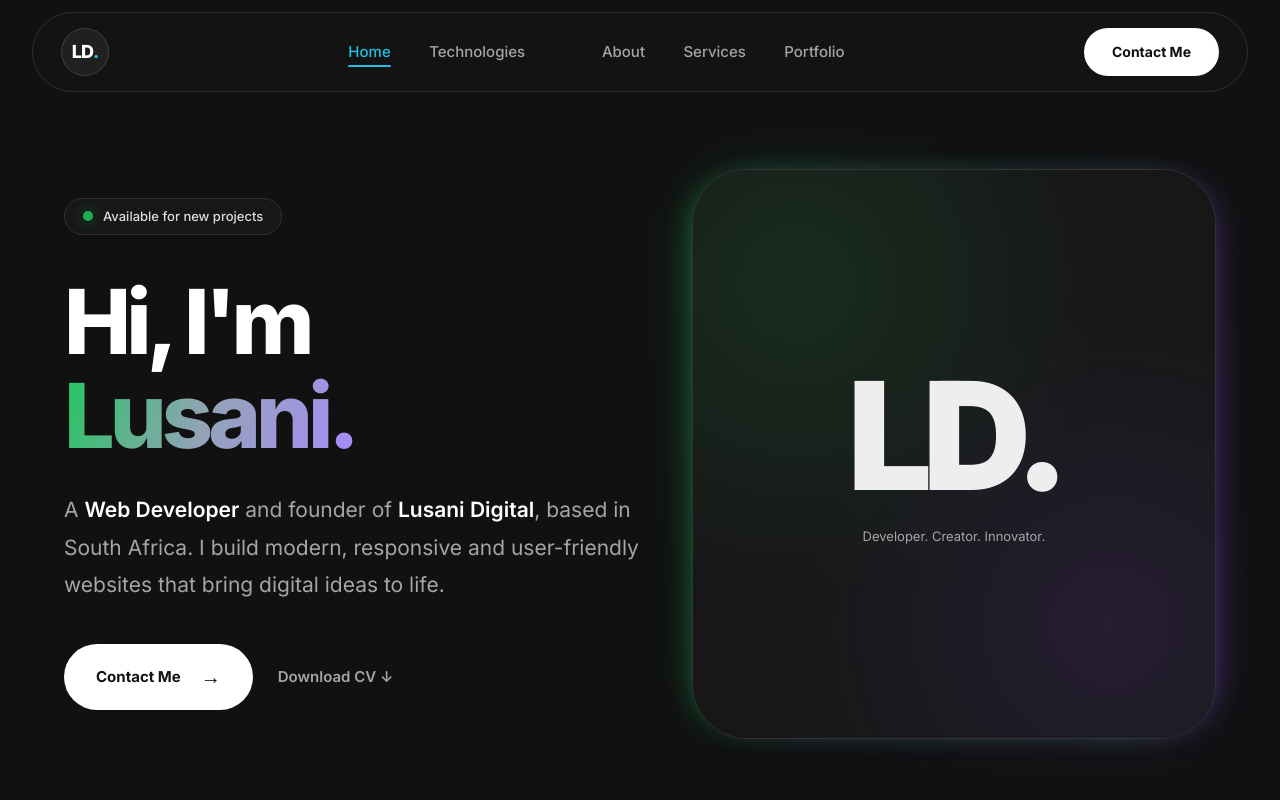
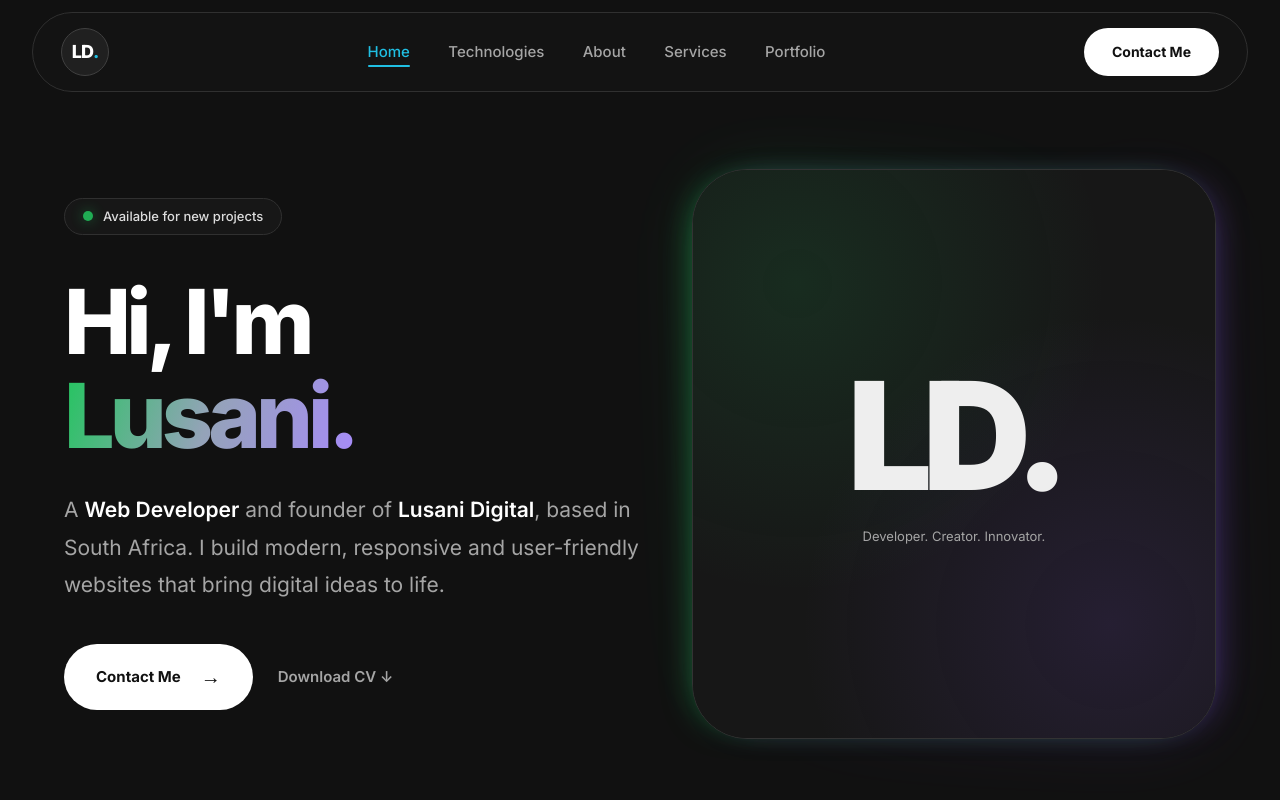
Before and after one commit to Lusani-Rams1/ppj, a plain HTML site: page index.html in a window 1280 px wide. Shown: the top 800 px of the page. Drawn offline with nearby package versions, Linux system fonts and the light colour scheme.

Commit message:
fixed nav tag

```diff
--- a/index.html
+++ b/index.html
@@ -43,7 +43,7 @@
 
                 <li><a href="#home" class="active">Home</a></li>
                 <li><a href="#skills">Technologies</a></li>
-                <li></li><a href="#about">About</a></li>
+                <li><a href="#about">About</a></li>
                 <li><a href="#services">Services</a></li>
                 <li><a href="#portfolio">Portfolio</a></li>
 
```
